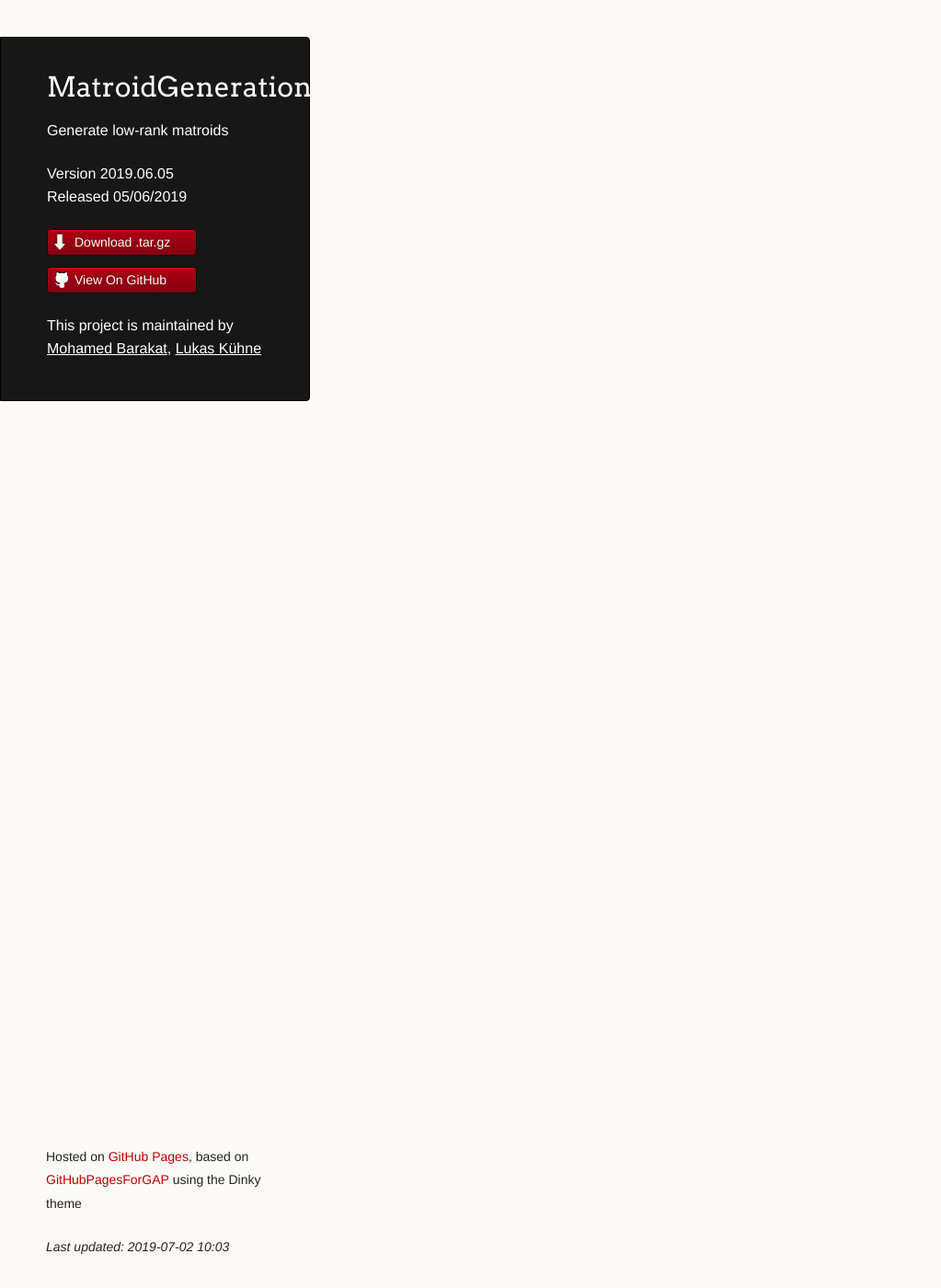
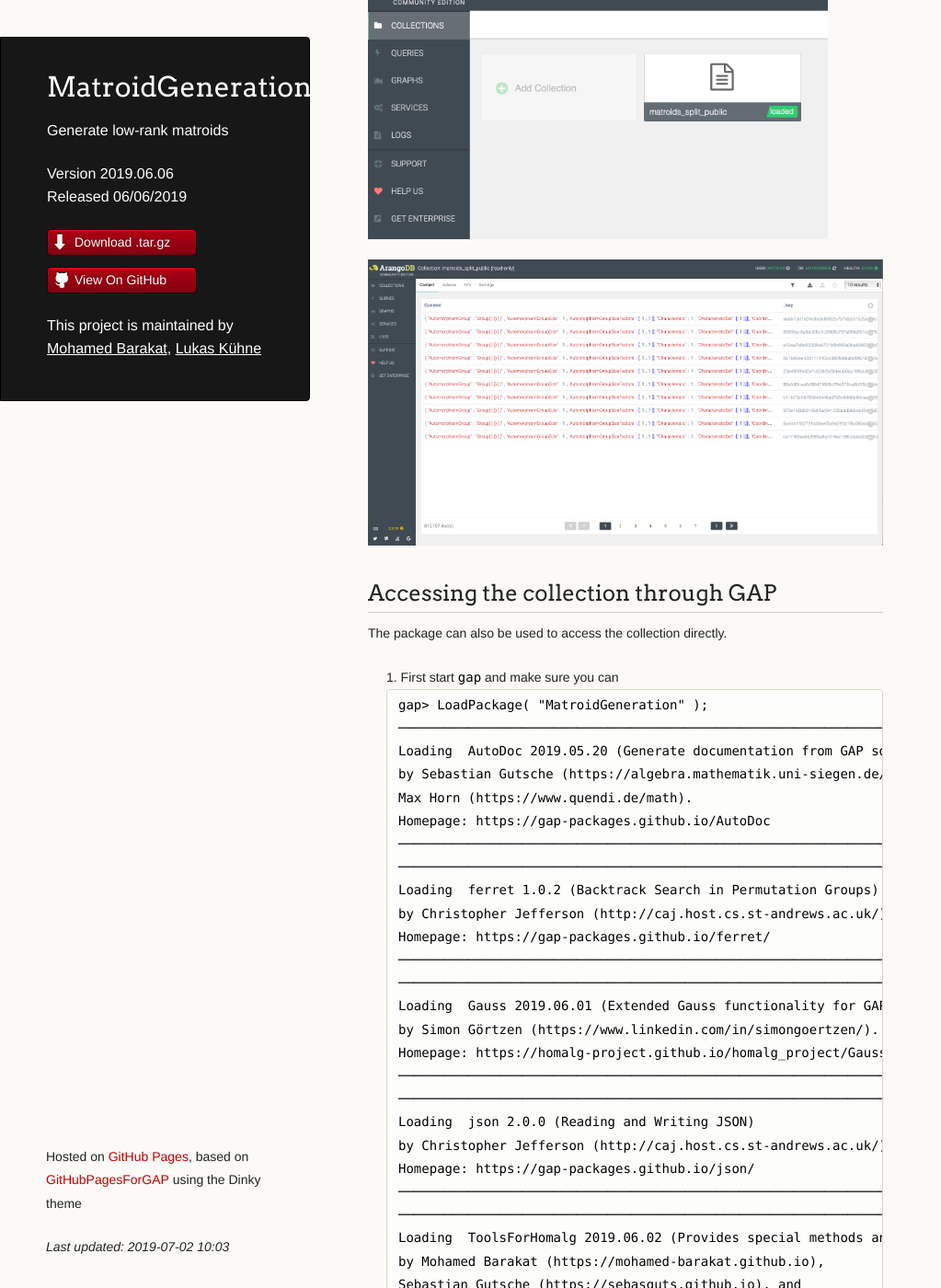
Before and after one commit to homalg-project/MatroidGeneration, a Jekyll site: the page built from README.html, in a window 1280 px wide and 1400 px high, scrolled down 1730 px. Shown: the whole window at 92% size, without its empty margins (0-1023 px from the left). Built offline with Jekyll 4.4.1, drawn with Linux system fonts in a browser that asks for light colours; comment, search, counter and statistics services are not loaded; some of the changed text lies outside the part shown.

Commit message:
Update website for MatroidGeneration 2019.06.06

```diff
--- a/_data/package.yml
+++ b/_data/package.yml
@@ -1,6 +1,6 @@
 name: MatroidGeneration
-version: 2019.06.05
-date: 05/06/2019
+version: 2019.06.06
+date: 06/06/2019
 description: Generate low-rank matroids
 
 authors:
@@ -26,7 +26,7 @@
       url: "https://gap-packages.github.io/images/"
     - name: "ParallelizedIterators"
       version: ">= 2018.12.09"
-      url: "https://github.com/homalg-project/ParallelizedIterators"
+      url: "https://homalg-project.github.io/ParallelizedIterators"
     - name: "ArangoDBInterface"
       version: ">= 2018.12.09"
       url: "https://github.com/homalg-project/ArangoDBInterface/"
@@ -40,7 +40,7 @@
 
 downloads:
     - name: .tar.gz
-      url: https://github.com/homalg-project/MatroidGeneration/releases/download/v2019.06.05/MatroidGeneration-2019.06.05.tar.gz
+      url: https://github.com/homalg-project/MatroidGeneration/releases/download/v2019.06.06/MatroidGeneration-2019.06.06.tar.gz
 
 abstract:
 
--- a/doc/chap0.html
+++ b/doc/chap0.html
@@ -29,10 +29,10 @@
 <h2>Generate low-rank matroids</h2>
 
 <p>
-    2019.06.05</p>
+    2019.06.06</p>
 
 <p>
-    5 June 2019
+    6 June 2019
   </p>
 
 </div>
--- a/doc/chap0_mj.html
+++ b/doc/chap0_mj.html
@@ -32,10 +32,10 @@
 <h2>Generate low-rank matroids</h2>
 
 <p>
-    2019.06.05</p>
+    2019.06.06</p>
 
 <p>
-    5 June 2019
+    6 June 2019
   </p>
 
 </div>
```
Also changed, not shown: doc/chap0.txt (+2 -2 lines), README.md, doc/matroid1.png (added), doc/matroid2.png (added), doc/matroid3.png (added), doc/matroid4.png (added), doc/matroid5.png (added), doc/matroid6.png (added), doc/matroid7.png (added), 1 other file.
